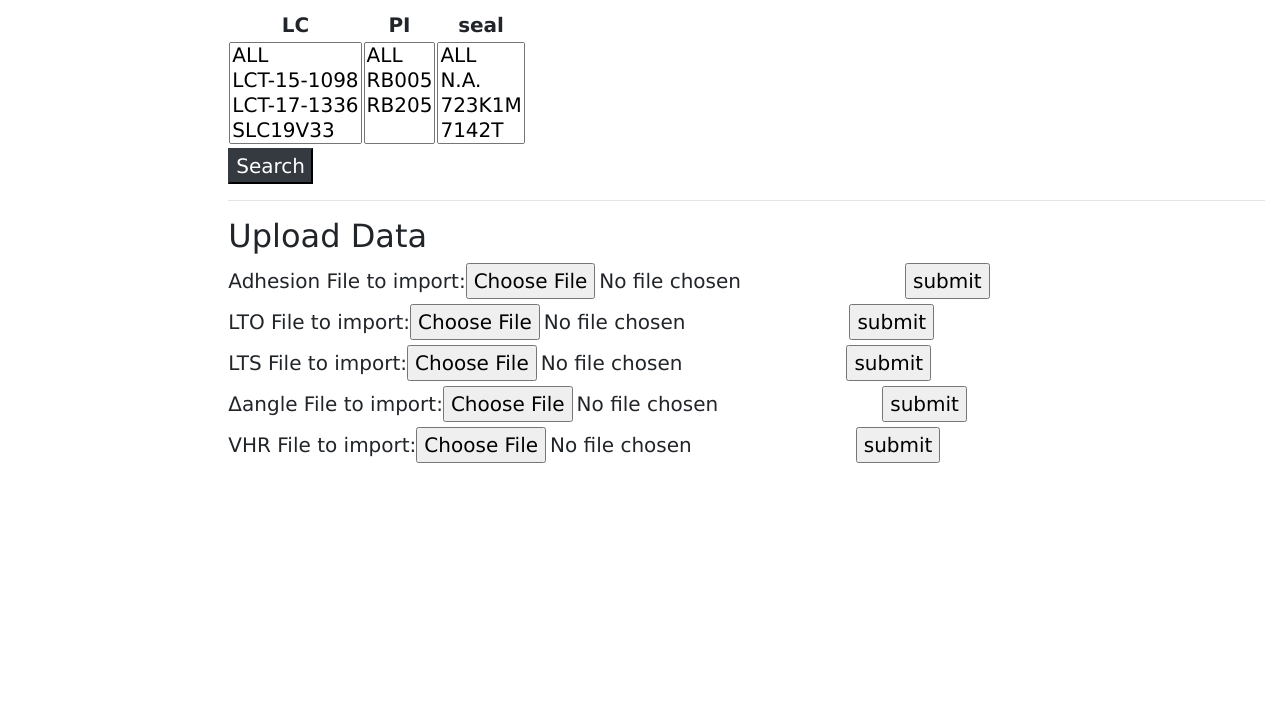
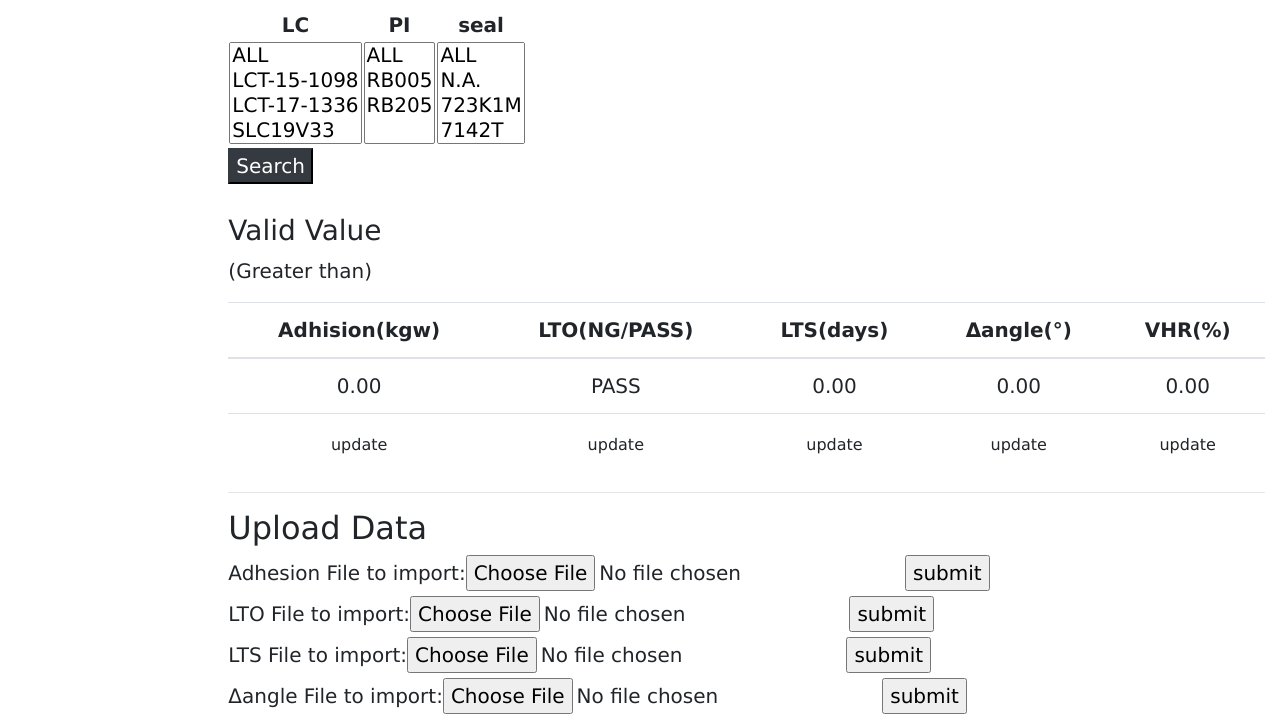
Before and after one commit to dimsplendid/td_toolkits_reconstruc, a Django app: template ra_exploer/templates/index.html in a window 1280 px wide. Shown: the part 172-890 px from the top of the page. Before the commit the page ends 635 px from the top, so only its background shows below. Run offline with Django 3.2, Linux system fonts and the light colour scheme; the template is opened without the code that fills it: values that come from a table or form of the project are taken from there, others are empty; data comes from the database, SQL or seed files in the repository; both versions use the stored data as it was before the commit; some libraries are stand-ins or nearby versions.

Commit message:
add valid data

```diff
--- a/ra_exploer/admin.py
+++ b/ra_exploer/admin.py
@@ -60,11 +60,14 @@ admin.site.register(DeltaAngle, DeltaAngleAdmin)
 
 
 class VHRAdmin(admin.ModelAdmin):
-    list_display = ('LC', 'PI', 'seal', 'value', 'valid_value')
+    list_display = ('LC', 'PI', 'seal', 'value')
 
 
 admin.site.register(VHR, VHRAdmin)
 
+
 class ValidatorAdmin(admin.ModelAdmin):
     list_display = ('name', 'value')
+
+
 admin.site.register(Validator, ValidatorAdmin)
--- a/ra_exploer/models.py
+++ b/ra_exploer/models.py
@@ -11,7 +11,8 @@ class LiquidCrystal(models.Model):
     """Model record LC"""
     name = models.CharField(max_length=20, unique=True,
                             help_text='Enter a LC name')
-    vender = ForeignKey('Vender', on_delete=models.RESTRICT, null=True, blank=True)
+    vender = ForeignKey('Vender', on_delete=models.RESTRICT,
+                        null=True, blank=True)
 
     class META:
         ordering = ['name']
@@ -80,11 +81,6 @@ class Validator(models.Model):
     def __str__(self):
         return str(self.value)
 
-def valid_id_map(name):
-    items = {
-        'VHR(heat)': 1,
-    }
-    return items[name]
 
 class VHR(models.Model):
     name = 'VHR(heat)'
@@ -116,8 +112,6 @@ class VHR(models.Model):
     unit = '%'
     vender = ForeignKey(Vender, on_delete=models.RESTRICT, null=True)
     file_source = ForeignKey(File, on_delete=models.RESTRICT)
-
-    valid_value = ForeignKey(Validator, on_delete=models.RESTRICT, default=valid_id_map(name))
 
     def cond(self):
         return self.UV_aging + ', V: ' + str(self.measure_voltage) + ' volt, freq: ' + str(
@@ -256,7 +250,7 @@ class LowTemperatureOperation(models.Model):
 
     def cond(self):
         return str(self.measure_temperature) + ' °C, Storage: ' + str(self.storage_condition) + ', SLV%: ' + str(
-            float(self.SLV_condition or 0) * 100.)  + '% , Jar test seal: ' + str(self.JarTestSeal)
+            float(self.SLV_condition or 0) * 100.) + '% , Jar test seal: ' + str(self.JarTestSeal)
 
     def value_remark(self):
         return ''
--- a/ra_exploer/templates/index.html
+++ b/ra_exploer/templates/index.html
@@ -47,10 +47,54 @@
     </table>
     <input class="btn-dark" type="submit" value="Search" />
 </form>
+<br />
+<h3>Valid Value</h3>
+<p>(Greater than)</p>
+<table class="table text-center">
+    <thead>
+        <tr>
+            <th>Adhision(kgw)</th>
+            <th>LTO(NG/PASS)</th>
+            <th>LTS(days)</th>
+            <th>Δangle(°)</th>
+            <th>VHR(%)</th>
+        </tr>
+    </thead>
+    <tbody>
+        <tr>
+            <td>{{ valid_adhesion.value }}</td>
+            <td>PASS</td>
+            <td>{{ valid_LTS.value }}</td>
+            <td>{{ valid_delta_angle.value }}</td>
+            <td>{{ valid_VHR.value }}</td>
+        </tr>
+        <tr>
+            <td>
+                <a class="btn" href="{% url 'valid-update' 'adhesion test' %}"
+                    >update</a
+                >
+            </td>
+            <td>
+                <a class="btn" href="{% url 'valid-update' 'LTO' %}">update</a>
+            </td>
+            <td>
+                <a class="btn" href="{% url 'valid-update' 'LTS' %}">update</a>
+            </td>
+            <td>
+                <a class="btn" href="{% url 'valid-update' 'Δ angle' %}"
+                    >update</a
+                >
+            </td>
+            <td>
+                <a class="btn" href="{% url 'valid-update' 'VHR(heat)' %}"
+                    >update</a
+                >
+            </td>
+        </tr>
+    </tbody>
+</table>
 <hr />
-<h2>
-Upload Data
-</h2>
+<h2>Upload Data</h2>
 {% if file_form.errors %}
 <p style="color: red">
     Please correct the error{{ file_form.errors|pluralize }} below.
@@ -75,7 +119,7 @@ Upload Data
     {% csrf_token %}
     <label>LTO</label>
     {{ file_form.as_table }}
-    <input type="submit" value="submit"/>
+    <input type="submit" value="submit" />
 </form>
 <form
     action="{% url 'import_lts' %}"
--- /dev/null
+++ b/ra_exploer/templates/validator_update.html
@@ -0,0 +1,6 @@
+{% extends "base_generic.html" %} {% block content %}
+<form method="post">
+    {% csrf_token %} {{ form.as_p }}
+    <input class="btn-dark" type="submit" value="Update" />
+</form>
+{% endblock %}
--- a/ra_exploer/urls.py
+++ b/ra_exploer/urls.py
@@ -10,5 +10,7 @@ urlpatterns = [
     path('import/lowTemperatureOperation', views.import_LTO, name='import_lto'),
     path('import/lowTemperatureStorage', views.import_LTS, name='import_lts'),
     path('import/deltaAngle', views.import_DeltaAngle, name='import_deltaAngle'),
-    path('import/vhr', views.import_VHR, name='import_vhr')
+    path('import/vhr', views.import_VHR, name='import_vhr'),
+    path('validator/<str:slug>/update/',
+         views.ValidatorUpdateView.as_view(), name='valid-update')
 ]
```
Also changed, not shown: ra_exploer/views.py (+48 -15 lines), db.sqlite3, ra_exploer/migrations/0003_remove_vhr_valid_value.py (added).
